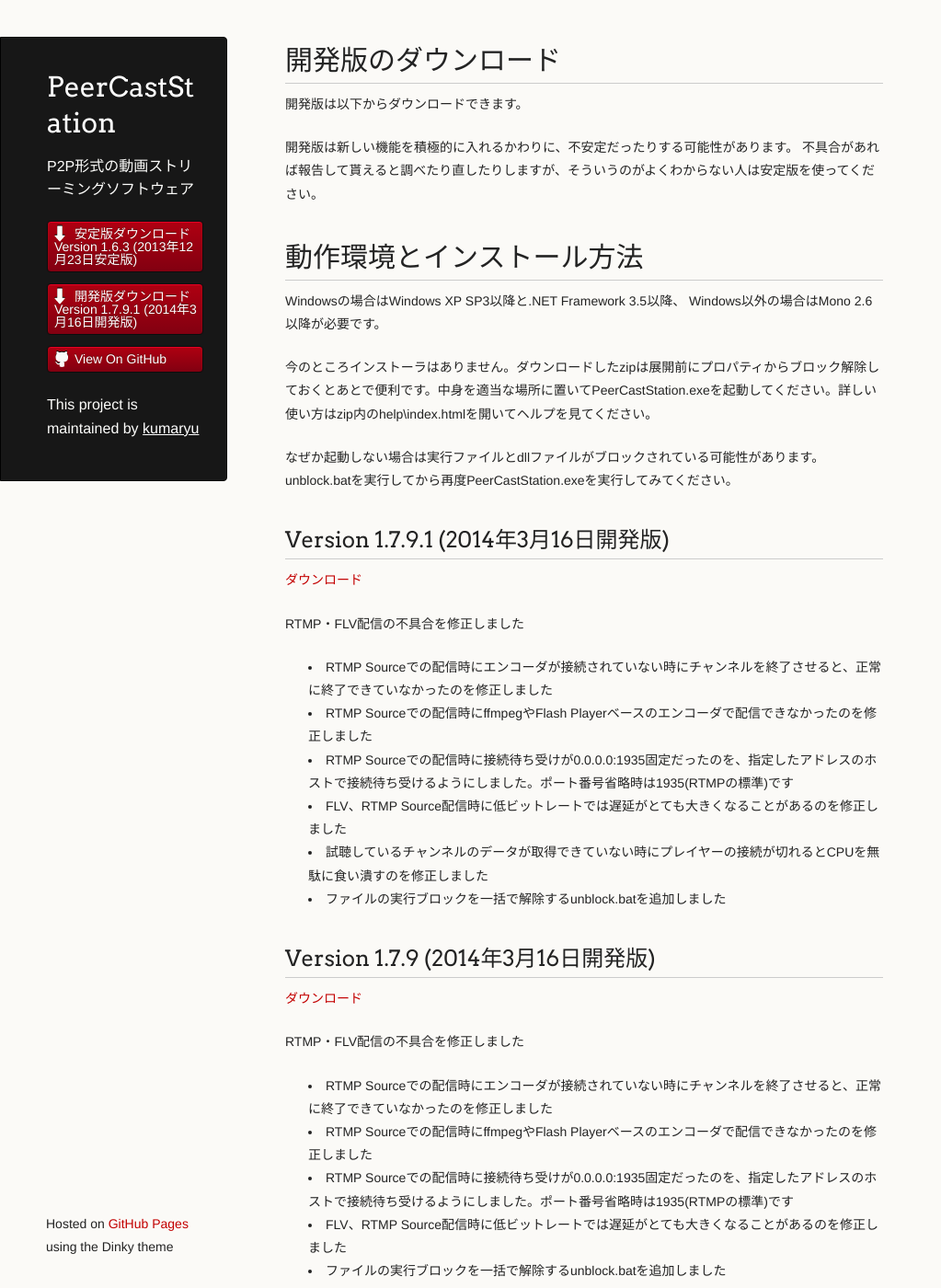
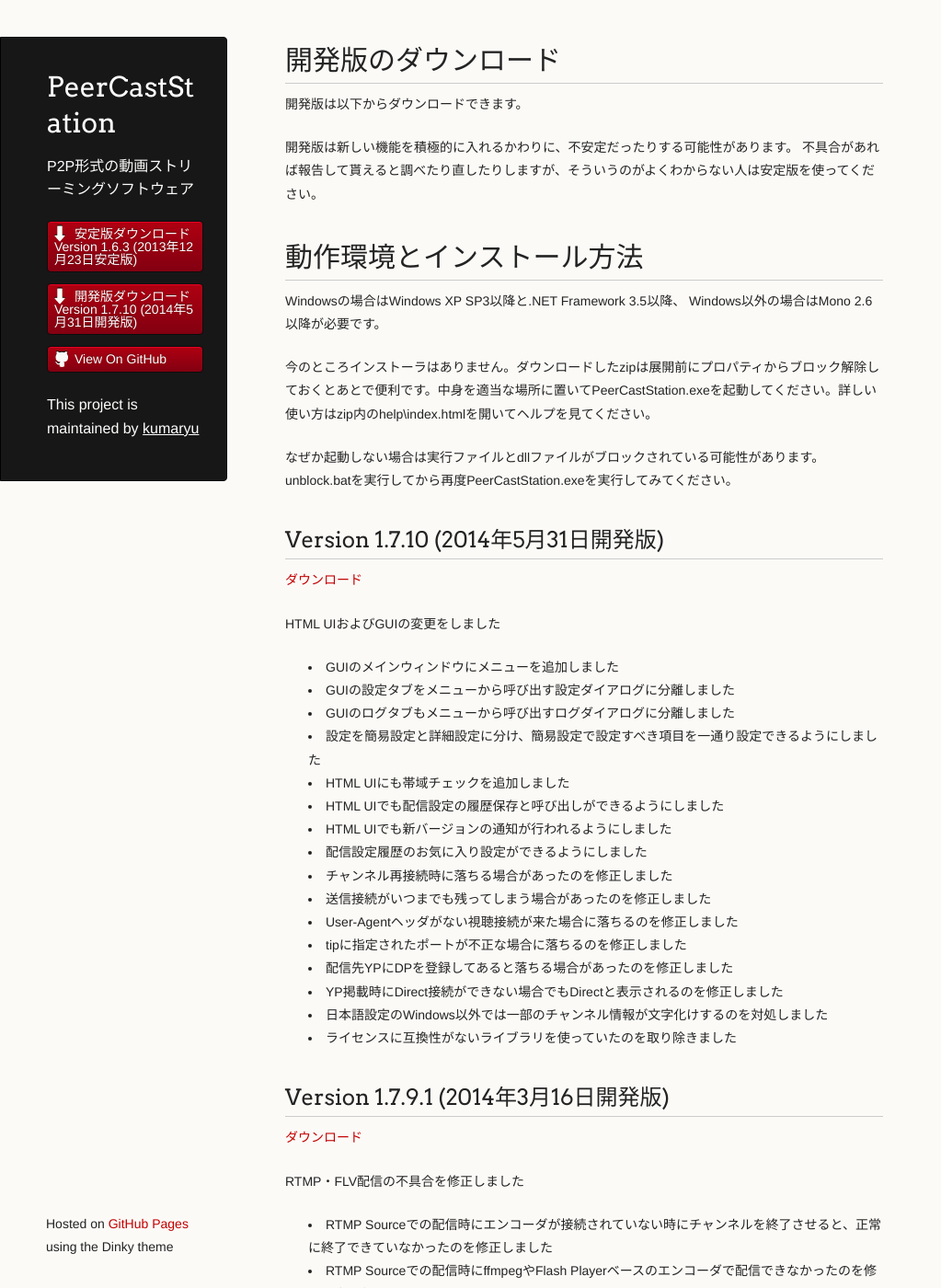
Before and after one commit to kumaryu/peercaststation, a Jekyll site: the page built from download-dev.mkd, in a window 1280 px wide and 1400 px high. Shown: the whole window at 92% size, without its empty margins (0-1023 px from the left). Built offline with Jekyll 4.4.1, drawn with Linux system fonts in a browser that asks for light colours.

Commit message:
開発版のバージョンを1.7.10.0に更新した

```diff
--- a/_data/releasenotes.yml
+++ b/_data/releasenotes.yml
@@ -1,4 +1,30 @@
 ---
+- name: Version 1.7.10 (2014年5月31日開発版)
+  version: 1.7.10
+  channel: dev
+  notes: |
+    HTML UIおよびGUIの変更をしました
+
+    * GUIのメインウィンドウにメニューを追加しました
+    * GUIの設定タブをメニューから呼び出す設定ダイアログに分離しました
+    * GUIのログタブもメニューから呼び出すログダイアログに分離しました
+    * 設定を簡易設定と詳細設定に分け、簡易設定で設定すべき項目を一通り設定できるようにしました
+    * HTML UIにも帯域チェックを追加しました
+    * HTML UIでも配信設定の履歴保存と呼び出しができるようにしました
+    * HTML UIでも新バージョンの通知が行われるようにしました
+    * 配信設定履歴のお気に入り設定ができるようにしました
+    * チャンネル再接続時に落ちる場合があったのを修正しました
+    * 送信接続がいつまでも残ってしまう場合があったのを修正しました
+    * User-Agentヘッダがない視聴接続が来た場合に落ちるのを修正しました
+    * tipに指定されたポートが不正な場合に落ちるのを修正しました
+    * 配信先YPにDPを登録してあると落ちる場合があったのを修正しました
+    * YP掲載時にDirect接続ができない場合でもDirectと表示されるのを修正しました
+    * 日本語設定のWindows以外では一部のチャンネル情報が文字化けするのを対処しました
+    * ライセンスに互換性がないライブラリを使っていたのを取り除きました
+  date: Sat, 31 May 2014 23:55:00 +0900
+  url: http://www.pecastation.org/files/PeerCastStation-1.7.10.zip
+  length: 1797975
+
 - name: Version 1.7.9.1 (2014年3月16日開発版)
   version: 1.7.9.1
   channel: dev
--- a/_layouts/default.html
+++ b/_layouts/default.html
@@ -24,7 +24,7 @@
           <a class="buttons" href="download-stable.html">安定版ダウンロード<br>Version 1.6.3 (2013年12月23日安定版)</a>
           </li>
           <li class="download" style="width:auto; height:auto">
-          <a class="buttons" href="download-dev.html">開発版ダウンロード<br>Version 1.7.9.1 (2014年3月16日開発版)</a>
+          <a class="buttons" href="download-dev.html">開発版ダウンロード<br>Version 1.7.10 (2014年5月31日開発版)</a>
           </li>
           <li style="width:auto"><a class="buttons github" href="https://github.com/kumaryu/peercaststation">View On GitHub</a></li>
         </ul>
```
